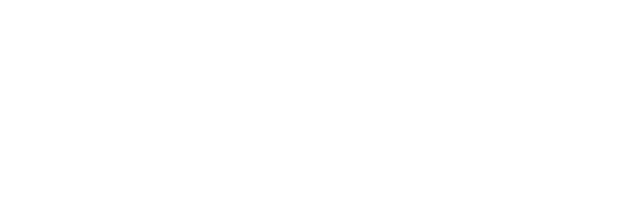
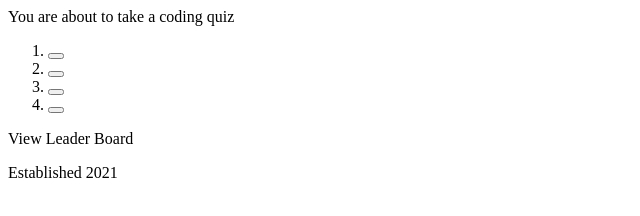
Before and after one commit to stuart-rickard/coding-quiz, a plain HTML site: page index.html in a window 1280 px wide. Shown: the whole page, without its empty margins (0-640 px from the left). Drawn offline with Linux system fonts and the light colour scheme.

Commit message:
initial outline

```diff
--- a/assets/css/style.css
+++ b/assets/css/style.css
@@ -7,5 +7,4 @@
     --secondary: #497980;
     --tertiary: rgb(192, 246, 253);
     --grey: #333;
-    font-size: 62.5%;
   }
--- a/index.html
+++ b/index.html
@@ -5,16 +5,45 @@
   <meta charset="UTF-8">
   <meta name="viewport" content="width=device-width, initial-scale=1.0">
   <meta http-equiv="X-UA-Compatible" content="ie=edge">
-  <title>Taskinator</title>
+  <title>Coding Quiz</title>
   <link rel="stylesheet" href="./assets/css/style.css">
 </head>
 
 <body>
+  <main>
+    <div class="preamble">
+      You are about to take a coding quiz
+    </div>
+    <div class="quiz-question-answerform">
+      <div class="question">
+
+      </div>
+      <form class="answer-form">
+        <ol>
+          <li class="answer-li">
+            <button id="#answer-a"></button>
+          </li>
+          <li class="answer-li">
+            <button id="#answer-b"></button>
+          </li>
+          <li class="answer-li">
+            <button id="#answer-c"></button>
+          </li>
+          <li class="answer-li">
+            <button id="#answer-d"></button>
+          </li>
+        </ol>
+      </form>
+    </div>
+  </main>
 
 
+  <footer>
+    <p>View Leader Board</p>
+    <p>Established 2021</p>
+  </footer>
 
-
-    <script src="./assets/js/script.js"></script>
+  <script src="./assets/js/script.js"></script>
 </body>
 
 </html>
```
